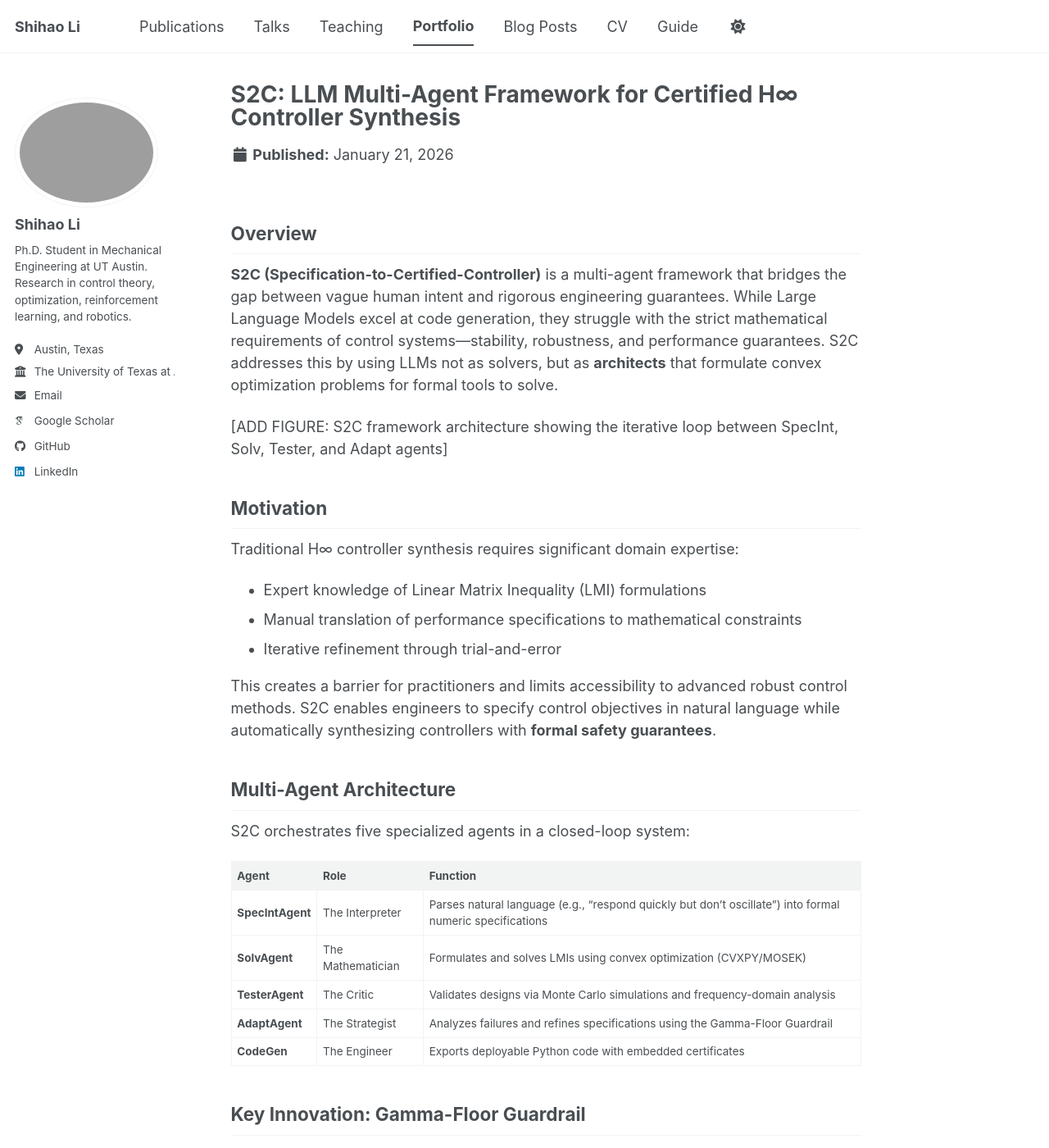
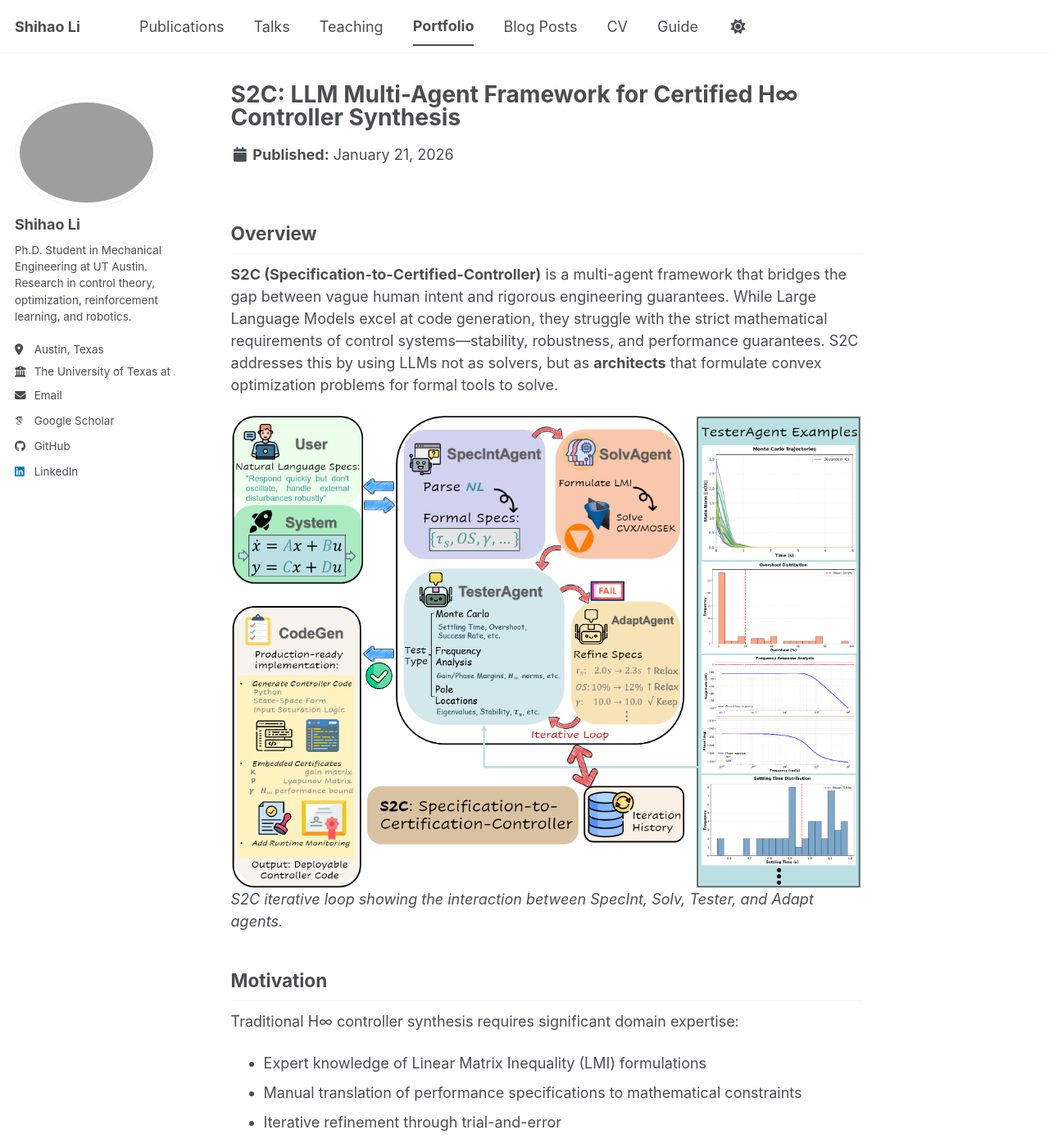
Before and after one commit to SheeHow/sheehow.github.io, a Jekyll site: the page built from _portfolio/llm-control-synthesis.md, in a window 1280 px wide and 1400 px high. Shown: the whole window at 82% size. Built offline with Jekyll 4.4.1, drawn with Linux system fonts in a browser that asks for light colours; some web fonts are replaced; a script bundle is joined from its source files by our own code; library files that are not in the unit come from our copies; some of the changed text lies outside the part shown.

Commit message:
Update llm-control-synthesis.md

```diff
--- a/_portfolio/llm-control-synthesis.md
+++ b/_portfolio/llm-control-synthesis.md
@@ -3,13 +3,16 @@ title: "S2C: LLM Multi-Agent Framework for Certified H∞ Controller Synthesis"
 excerpt: "A multi-agent LLM framework achieving 100% synthesis success on benchmark problems by integrating natural language reasoning with convex optimization for provably safe controller design."
 order: 1
 collection: portfolio
+header:
+  teaser: images/s2c-teaser.png
 ---
 
 ## Overview
 
 **S2C (Specification-to-Certified-Controller)** is a multi-agent framework that bridges the gap between vague human intent and rigorous engineering guarantees. While Large Language Models excel at code generation, they struggle with the strict mathematical requirements of control systems—stability, robustness, and performance guarantees. S2C addresses this by using LLMs not as solvers, but as **architects** that formulate convex optimization problems for formal tools to solve.
 
-[ADD FIGURE: S2C framework architecture showing the iterative loop between SpecInt, Solv, Tester, and Adapt agents]
+![S2C Framework Architecture](/images/s2c-architecture.png)
+*S2C iterative loop showing the interaction between SpecInt, Solv, Tester, and Adapt agents.*
 
 ## Motivation
 
@@ -61,7 +64,7 @@ The NN1 academic benchmark is notoriously difficult to stabilize. Given the user
 - **Iteration 1:** TesterAgent flags violation; AdaptAgent activates guardrail
 - **Iteration 5:** Converges with 15.9s settling time and 64% overshoot reduction
 
-[ADD FIGURE: Evolution of performance metrics over iterations showing overshoot reduction]
+<!-- Image placeholder: Add s2c-nn1-evolution.png showing performance metrics over iterations -->
 
 ## Technical Approach
 
```
